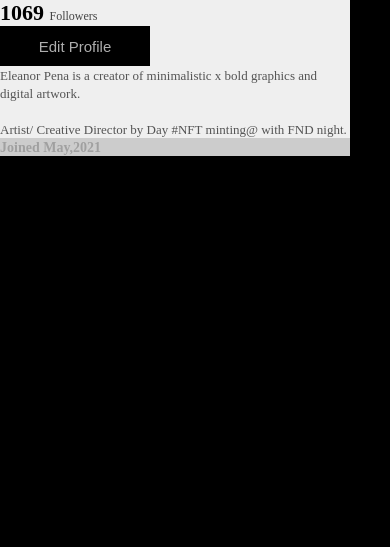
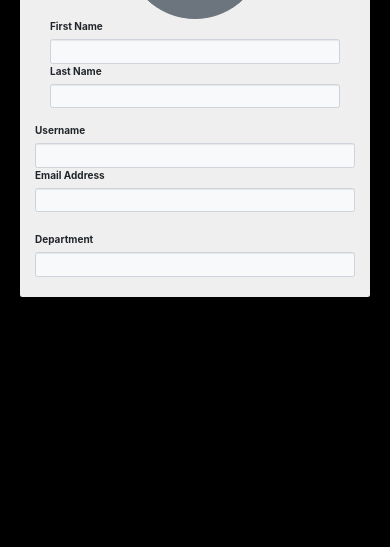
Before and after one commit to AmiraEl/Software-Engineering-Project-website, a Flask app: template templates/Public.html in a window 390 px wide. Shown: the part 176-723 px from the top of the page. Run offline with Flask 2, Linux system fonts and the light colour scheme; the template is opened without the code that fills it, so the values that code supplies are empty; some libraries are stand-ins or nearby versions.

Commit message:
Update Public.html

```diff
--- a/templates/Public.html
+++ b/templates/Public.html
@@ -1,18 +1,37 @@
 <!DOCTYPE html>
 <html>
 <head>
+  head profile="http://www.w3.org/2005/10/profile">
+    <meta http-equiv="Content-Type" content="text/html; charset=utf-8>">
+    <meta charset="UTF-8">
+    <link href="https://cdn.jsdelivr.net/npm/bootstrap@5.1.3/dist/css/bootstrap.min.css" rel="stylesheet"
+          integrity="sha384-1BmE4kWBq78iYhFldvKuhfTAU6auU8tT94WrHftjDbrCEXSU1oBoqyl2QvZ6jIW3" crossorigin="anonymous">
+    <script src="carousel.js"></script>
+    <link rel="stylesheet" href="https://maxcdn.bootstrapcdn.com/bootstrap/3.4.1/css/bootstrap.min.css">
+    <script src="https://ajax.googleapis.com/ajax/libs/jquery/3.5.1/jquery.min.js"></script>
+    <script src="https://maxcdn.bootstrapcdn.com/bootstrap/4.4.1/js/bootstrap.min.js"></script>
+    <link rel="stylesheet" href=
+            "https://maxcdn.bootstrapcdn.com/bootstrap/4.4.1/css/bootstrap.min.css">
+    <script src=
+                    "https://cdnjs.cloudflare.com/ajax/libs/popper.js/1.16.0/umd/popper.min.js">
+    </script>
   <link rel="stylesheet" href="../static/Public.css">
 </head>
 <body>
 <div class="container mt-4 mb-4 p-3 d-flex justify-content-center">
     <div class="card p-4">
-        <div class=" image d-flex flex-column justify-content-center align-items-center"> <button class="btn btn-secondary"> <img src="https://i.imgur.com/wvxPV9S.png" height="100" width="100" /></button> <span class="name mt-3">Eleanor Pena</span> <span class="idd">@eleanorpena</span>
-            <div class="d-flex flex-row justify-content-center align-items-center gap-2"> <span class="idd1">Oxc4c16a645_b21a</span> <span><i class="fa fa-copy"></i></span> </div>
-            <div class="d-flex flex-row justify-content-center align-items-center mt-3"> <span class="number">1069 <span class="follow">Followers</span></span> </div>
-            <div class=" d-flex mt-2"> <button class="btn1 btn-dark">Edit Profile</button> </div>
-            <div class="text mt-3"> <span>Eleanor Pena is a creator of minimalistic x bold graphics and digital artwork.<br><br> Artist/ Creative Director by Day #NFT minting@ with FND night. </span> </div>
-            <div class="gap-3 mt-3 icons d-flex flex-row justify-content-center align-items-center"> <span><i class="fa fa-twitter"></i></span> <span><i class="fa fa-facebook-f"></i></span> <span><i class="fa fa-instagram"></i></span> <span><i class="fa fa-linkedin"></i></span> </div>
-            <div class=" px-2 rounded mt-4 date "> <span class="join">Joined May,2021</span> </div>
+
+        <div class=" image d-flex flex-column justify-content-center align-items-center"> <button class="btn btn-secondary"> <img src="https://i.imgur.com/wvxPV9S.png" height="100" width="100" /></button> <div class="col-md-6"> <label for="firstname">First Name</label> <input type="text" class="bg-light form-control" id="txtfName" value="{{ fname }}"> </div>
+              <div class="col-md-6"> <label for="lastname">Last Name</label> <input type="text" class="bg-light form-control" id="txtlName" value="{{ lname }}"> </div>
+          </div>
+          <div class="row py-2">
+              <div class="col-md-6 pt-md-0 pt-3"> <label for="username">Username</label> <input type="text" class="bg-light form-control" id="txtUsername" value="{{ username }}"> </div>
+              <div class="col-md-6"> <label for="email">Email Address</label> <input type="text" class="bg-light form-control" id="txtEmail" value="{{ email }}"> </div>
+          </div>
+          <div class="row py-2">
+              <div class="col-md-6 pt-md-0 pt-3"> <label for="department">Department</label> <input type="text" class="bg-light form-control" id="txtDept" value="{{ dept }}"> </div>
+          </div>
+
         </div>
     </div>
 </div>
```
